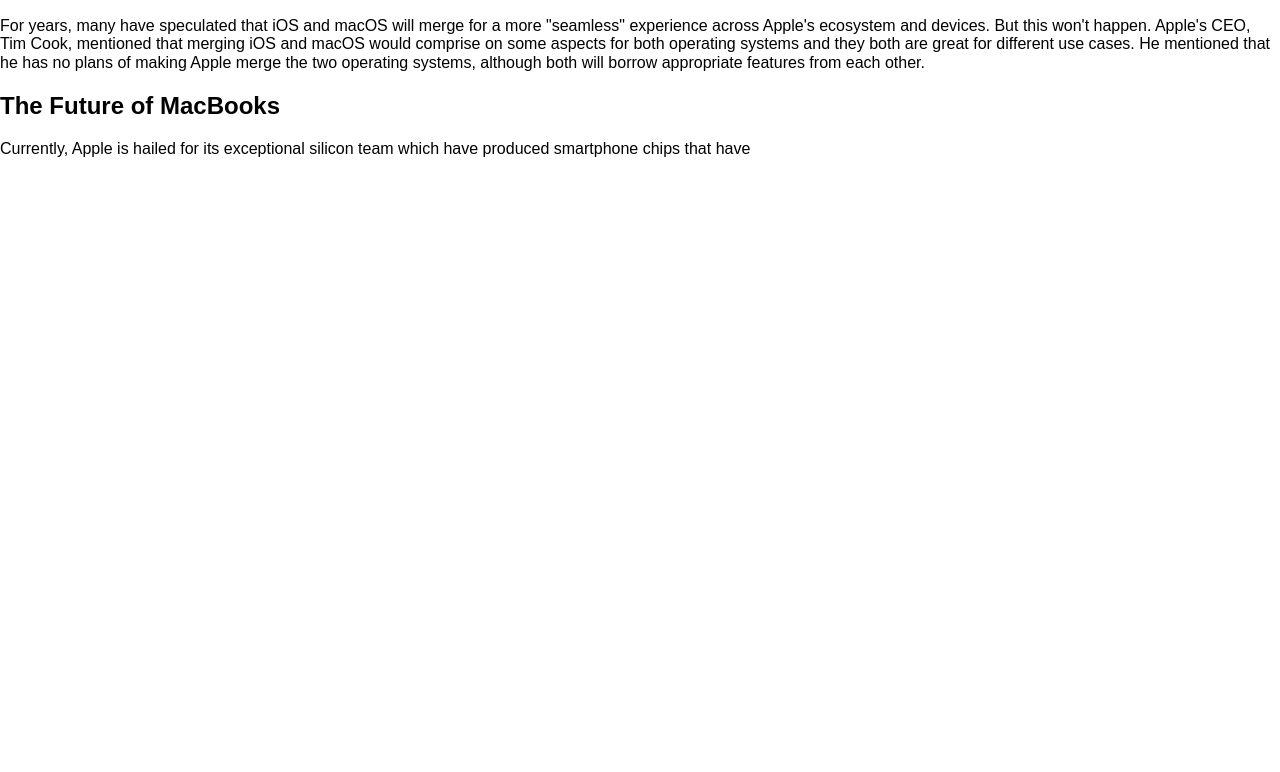
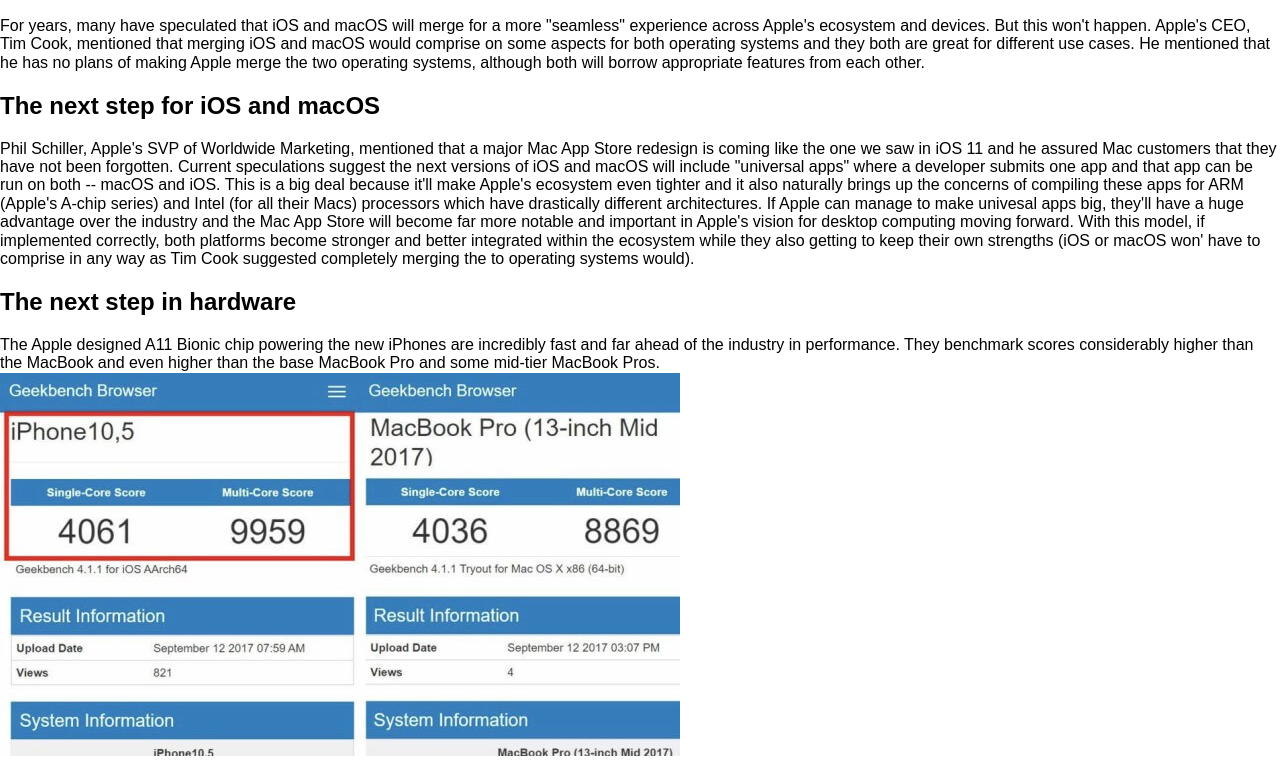
Before and after one commit to kri111/kri111.github.io, a plain HTML site: page assignment4/index.html in a window 1280 px wide. Shown: the part 245-1017 px from the top of the page. Before the commit the page ends 800 px from the top, so only its background shows below. Drawn offline with nearby package versions, Linux system fonts and the light colour scheme.

```diff
--- a/assignment4/index.html
+++ b/assignment4/index.html
@@ -23,9 +23,25 @@
 				He mentioned that he has no plans of making Apple merge the two operating systems, although both will borrow
 				appropriate features from each other.
 			</p>
-		<h2> The Future of MacBooks </h2>
+		<h2> The next step for iOS and macOS </h2>
 			<p>
-				Currently, Apple is hailed for its exceptional silicon team which have produced smartphone chips that have
+				Phil Schiller, Apple's SVP of Worldwide Marketing, mentioned that a major Mac App Store redesign is coming
+				like the one we saw in iOS 11 and he assured Mac customers that they have not been forgotten. Current speculations
+				suggest the next versions of iOS and macOS will include "universal apps" where a developer submits one app
+				and that app can be run on both -- macOS and iOS. This is a big deal because it'll make Apple's ecosystem even
+				tighter and it also naturally brings up the concerns of compiling these apps for ARM (Apple's A-chip series) and
+				Intel (for all their Macs) processors which have drastically different architectures. If Apple can manage to make univesal apps big, they'll have a huge advantage over
+				the industry and the Mac App Store will become far more notable and important in Apple's vision for desktop
+				computing moving forward. With this model, if implemented correctly, both platforms become stronger and
+				better integrated within the ecosystem while they also getting to keep their own strengths (iOS or macOS won'
+				have to comprise in any way as Tim Cook suggested completely merging the to operating systems would).
+			</p>
+		<h2> The next step in hardware </h2>
+			<p>
+				The  Apple designed A11 Bionic chip powering the new iPhones are incredibly fast and far ahead of the industry in performance.
+				They benchmark scores considerably higher than the MacBook and even higher than the base MacBook Pro and some mid-tier
+				MacBook Pros.
+				<img alt="The image shows the iPhone X benchmarking better single-core and multi-core scores in Geekbench." src="Benchmark.jpg"/>
 			</p>
 		<script src="https://ajax.googleapis.com/ajax/libs/jquery/3.2.1/jquery.min.js"></script>
 		<script src="phone.js"></script>
```
Also changed, not shown: assignment4/Benchmark.jpg (added).
